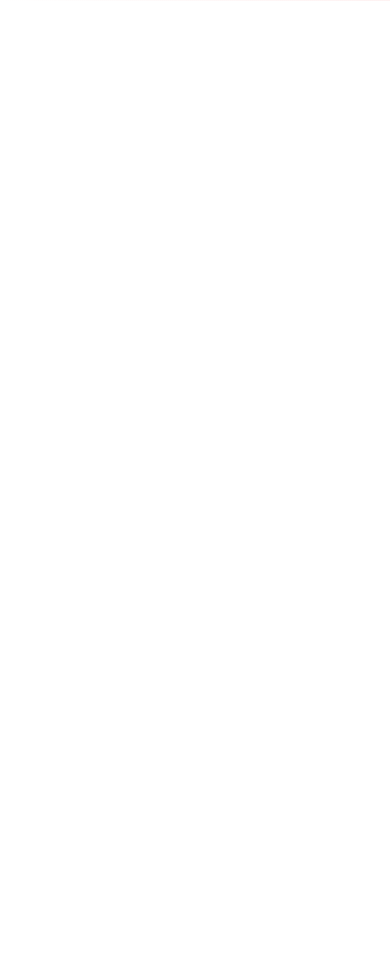
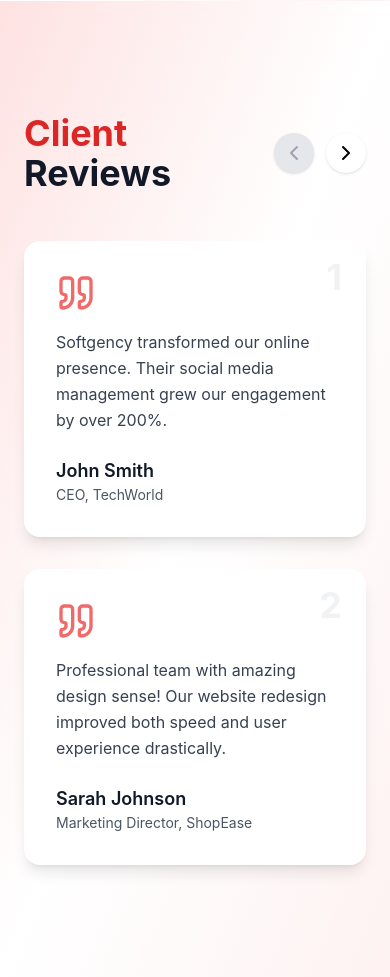
Before and after one commit to sahosskhan/softgency-frontend, a React (Vite) app: page / in a window 390 px wide. Shown: the part 9040-10017 px from the top of the page. Before the commit the page ends 9041 px from the top, so only its background shows below. Built offline with nearby package versions, Linux system fonts and the light colour scheme.

Commit message:
add home->testimonial section

```diff
--- a/src/Pages/Home/Home.jsx
+++ b/src/Pages/Home/Home.jsx
@@ -4,6 +4,7 @@
 import HeroPage from "./HeroPage";
 import HowWeWork from "./HowWeWork";
 import ServiceHighlight from "./ServiceHighlight";
+import Testimonial from "./Testimonial";
 import WhyChooseUs from "./WhyChooseUs";
 
 
@@ -18,6 +19,7 @@
 <ServiceHighlight/>
 <CaseStudy/>
 <Collaboration/>
+<Testimonial/>
     </div>
   );
 };
--- /dev/null
+++ b/src/Pages/Home/Testimonial.jsx
@@ -0,0 +1,125 @@
+import React, { useState } from "react";
+import { Quote, ChevronLeft, ChevronRight } from "lucide-react";
+
+const testimonials = [
+  {
+    name: "John Smith",
+    position: "CEO, TechWorld",
+    review:
+      "Softgency transformed our online presence. Their social media management grew our engagement by over 200%.",
+  },
+  {
+    name: "Sarah Johnson",
+    position: "Marketing Director, ShopEase",
+    review:
+      "Professional team with amazing design sense! Our website redesign improved both speed and user experience drastically.",
+  },
+  {
+    name: "David Lee",
+    position: "Founder, StartupX",
+    review:
+      "They guided us with data management and automation. Saved us hours every week and boosted productivity.",
+  },
+  {
+    name: "Emma Brown",
+    position: "Manager, BizSolutions",
+    review:
+      "From writing to digital strategy, everything was handled with creativity and professionalism.",
+  },
+  {
+    name: "Michael Green",
+    position: "CTO, InnovateHub",
+    review:
+      "Their website development team delivered a fast, secure and modern platform for our business.",
+  },
+];
+
+const Testimonial = () => {
+  const [currentIndex, setCurrentIndex] = useState(0);
+
+  const nextSlide = () => {
+    if (currentIndex < testimonials.length - 2) {
+      setCurrentIndex(currentIndex + 1);
+    }
+  };
+
+  const prevSlide = () => {
+    if (currentIndex > 0) {
+      setCurrentIndex(currentIndex - 1);
+    }
+  };
+
+  return (
+    <section className="bg-gradient-to-br from-red-100 via-white to-red-50 py-28 px-6">
+      <div className="max-w-7xl mx-auto flex justify-between items-center mb-12">
+        {/* Heading */}
+        <div className="text-left">
+          <h2 className="text-4xl md:text-5xl font-bold">
+            <span className="text-red-600">Client</span>{" "}
+            <span className="text-gray-900">Reviews</span>
+          </h2>
+        </div>
+
+        {/* Arrows */}
+        <div className="flex space-x-3">
+          <button
+            onClick={prevSlide}
+            disabled={currentIndex === 0}
+            className={`p-2 rounded-full shadow transition ${
+              currentIndex === 0
+                ? "bg-gray-200 text-gray-400 cursor-not-allowed"
+                : "bg-white hover:bg-red-600 hover:text-white"
+            }`}
+          >
+            <ChevronLeft size={24} />
+          </button>
+          <button
+            onClick={nextSlide}
+            disabled={currentIndex >= testimonials.length - 2}
+            className={`p-2 rounded-full shadow transition ${
+              currentIndex >= testimonials.length - 2
+                ? "bg-gray-200 text-gray-400 cursor-not-allowed"
+                : "bg-white hover:bg-red-600 hover:text-white"
+            }`}
+          >
+            <ChevronRight size={24} />
+          </button>
+        </div>
+      </div>
+
+      {/* Testimonials */}
+      <div className="grid grid-cols-1 md:grid-cols-2 gap-8 max-w-7xl mx-auto">
+        {testimonials.slice(currentIndex, currentIndex + 2).map((t, index) => {
+          const actualIndex = currentIndex + index + 1; // testimonial number
+          return (
+            <div
+              key={index}
+              className="relative bg-white rounded-2xl shadow-lg p-8 transition transform hover:-translate-y-2 hover:shadow-2xl"
+            >
+              {/* Testimonial Number (top right) */}
+              <span className="absolute top-4 right-6 text-4xl font-bold text-gray-300 opacity-30 select-none">
+                {actualIndex}
+              </span>
+
+              {/* Quote Icon */}
+              <Quote className="w-10 h-10 text-red-500 opacity-80 mb-4" />
+
+              {/* Review Text */}
+              <p className="text-gray-700 text-base leading-relaxed mb-6">
+                {t.review}
+              </p>
+
+              {/* Client Info */}
+              <div>
+                <h4 className="text-lg font-semibold text-gray-900">{t.name}</h4>
+                <p className="text-sm text-gray-600">{t.position}</p>
+              </div>
+            </div>
+          );
+        })}
+      </div>
+    </section>
+  );
+};
+
+export default Testimonial;
```
